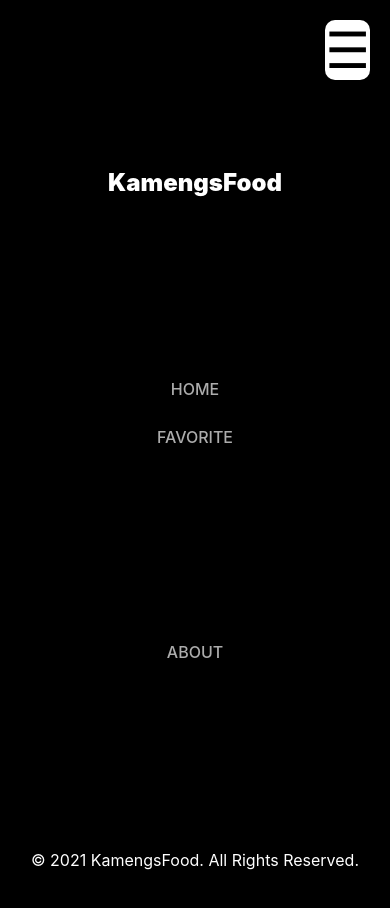
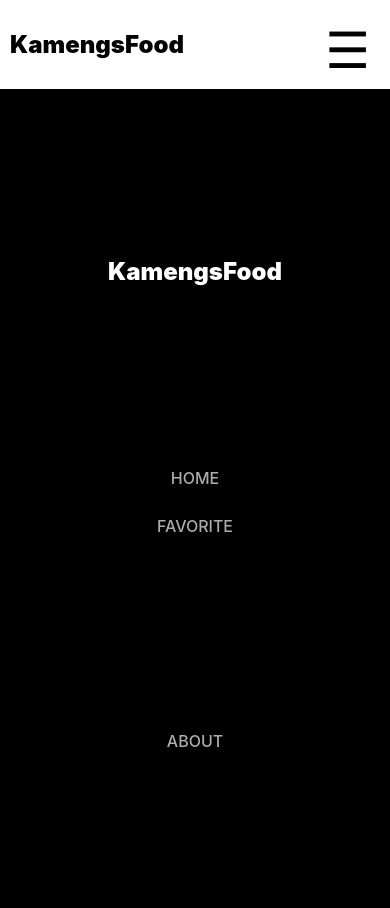
Before and after one commit to gilangcsy/kamengsfood, a website built with webpack: page src/templates/index.html in a window 390 px wide. Both pictures are taken after a click on the link "hamburger button". Built offline with nearby package versions, Linux system fonts and the light colour scheme; no server answers; what serviceworker-webpack-plugin would draw is missing.

Commit message:
fix hamburger button

```diff
--- a/src/scripts/components/app-bar.js
+++ b/src/scripts/components/app-bar.js
@@ -1,3 +1,4 @@
+/* eslint-disable no-tabs */
 class AppBar extends HTMLElement {
   connectedCallback() {
     this.render();
@@ -9,6 +10,9 @@
             <div class="logoTextMobile">
                 KamengsFood
             </div>
+			<aside id="sidebar">
+                <a href="#"aria-label="hamburger button" id="hamburgerButton">&#9776;</a>
+            </aside>
             <div class="nav" id="nav">
                 <div class="logoText">
                     KamengsFood
@@ -30,10 +34,6 @@
                     </li>
                 </ul>
             </div>
-
-            <aside id="sidebar">
-                <a href="#"aria-label="hamburger button" id="hamburgerButton">&#9776;</a>
-            </aside>
         </nav>
     `;
   }
--- a/src/styles/navigation.css
+++ b/src/styles/navigation.css
@@ -103,8 +103,7 @@
         visibility: hidden;
         transition: all 1s;
         position: absolute;
-        top: 0;
-        padding: 0px;
+        padding: 0;
     }
 
     .slide {
@@ -141,6 +140,7 @@
     .logoTextMobile {
         display: block;
         margin-left: 10px;
+		margin-bottom: 30px;
     }
 
     .logoTextMobileSidebar {
```
